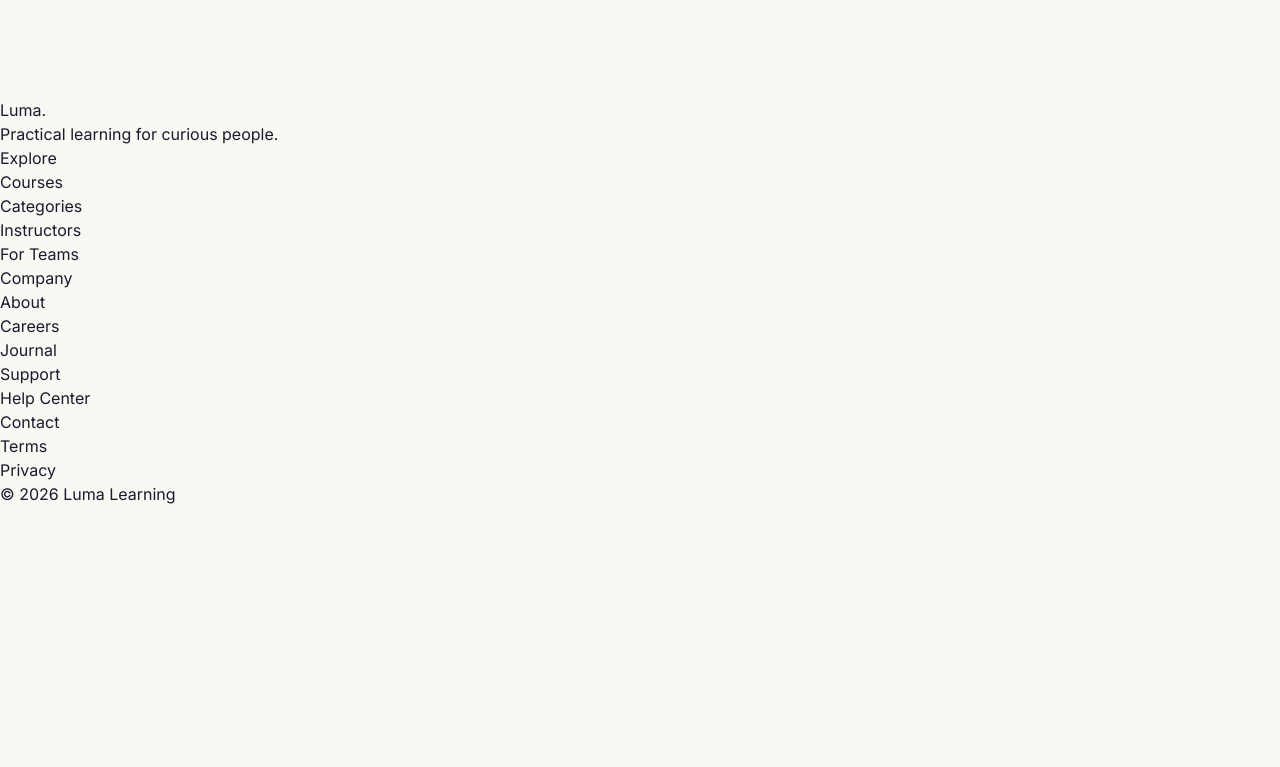
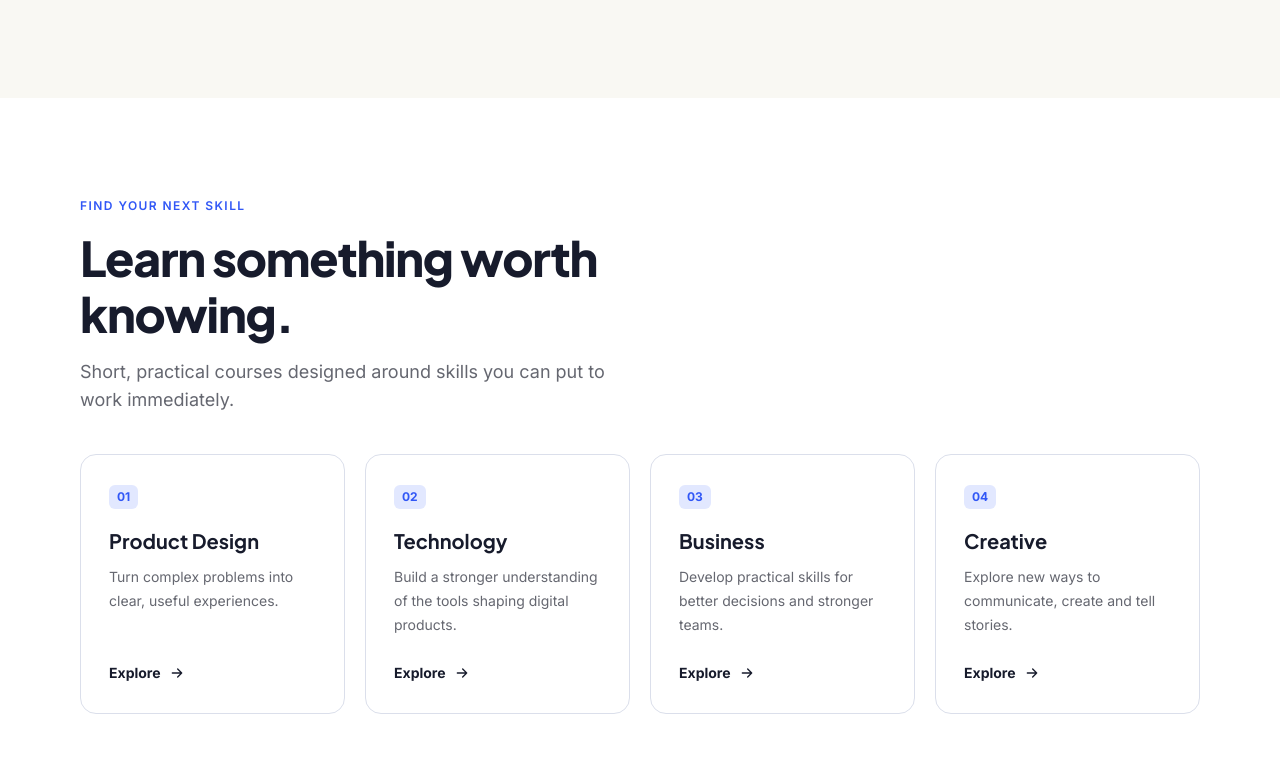
Before and after one commit to nicolas-davila/buzzvel-test-frontend, a Next.js app: page / in a window 1280 px wide. Shown: the part 693-1460 px from the top of the page. Before the commit the page ends 1199 px from the top, so only its background shows below. Built offline with nearby package versions, Linux system fonts and the light colour scheme.

Commit message:
feat: add categories section with reusable cards

```diff
--- a/src/app/page.tsx
+++ b/src/app/page.tsx
@@ -1,10 +1,11 @@
 import Hero from "@/components/Hero";
+import Categories from "@/components/Categories";
 
 export default function Home() {
   return (
-    <main className="flex flex-1 flex-col items-center bg-background">
+    <main className="flex-1">
         <Hero />
+        <Categories />
     </main>
-
   );
 }
--- /dev/null
+++ b/src/components/Categories.tsx
@@ -0,0 +1,30 @@
+import { categories } from "@/data/categories";
+import Container from "./Container";
+import SectionHeading from "./SectionHeading";
+import CategoryCard from "./CategoryCard";
+
+export default function Categories() {
+    return (
+        <section id="categories" className="bg-white py-16 md:py-25">
+            <Container className="flex flex-col gap-10">
+                <SectionHeading
+                    eyebrow="Find your next skill"
+                    title="Learn something worth knowing."
+                    description="Short, practical courses designed around skills you can put to work immediately."
+                />
+                <ul className="grid gap-5 sm:grid-cols-2 lg:grid-cols-4">
+                    {categories.map((category) => (
+                        <li key={category.number} className="flex">
+                            <CategoryCard
+                                number={category.number}
+                                title={category.title}
+                                description={category.description}
+                                href={category.href}
+                            />
+                        </li>
+                    ))}
+                </ul>
+            </Container>
+        </section>
+    );
+}
--- /dev/null
+++ b/src/components/CategoryCard.tsx
@@ -0,0 +1,38 @@
+import Tag from "./Tag";
+
+type CategoryCardProps = {
+    number: string;
+    title: string;
+    description: string;
+    href: string;
+};
+
+export default function CategoryCard({ number, title, description, href }: CategoryCardProps) {
+    return (
+        <a
+            href={href}
+            className="group flex min-h-[260px] w-full flex-col justify-between rounded-2xl border border-line bg-white p-7 transition-colors hover:border-primary motion-reduce:transition-none"
+        >
+            <div>
+                <Tag size="sm">{number}</Tag>
+                <h3 className="mt-4 font-heading text-xl leading-8 font-bold">{title}</h3>
+                <p className="mt-2 text-sm leading-6 text-muted">{description}</p>
+            </div>
+            <span className="mt-6 flex items-center gap-2 text-sm leading-6 font-bold">
+                Explore
+                <svg
+                    viewBox="0 0 24 24"
+                    className="size-4 transition-transform group-hover:translate-x-1 motion-reduce:transition-none"
+                    fill="none"
+                    stroke="currentColor"
+                    strokeWidth="2"
+                    strokeLinecap="round"
+                    strokeLinejoin="round"
+                    aria-hidden="true"
+                >
+                    <path d="M5 12h14M13 6l6 6-6 6" />
+                </svg>
+            </span>
+        </a>
+    );
+}
--- /dev/null
+++ b/src/data/categories.ts
@@ -0,0 +1,33 @@
+export type Category = {
+    number: string;
+    title: string;
+    description: string;
+    href: string;
+};
+
+export const categories: Category[] = [
+    {
+        number: "01",
+        title: "Product Design",
+        description: "Turn complex problems into clear, useful experiences.",
+        href: "#",
+    },
+    {
+        number: "02",
+        title: "Technology",
+        description: "Build a stronger understanding of the tools shaping digital products.",
+        href: "#",
+    },
+    {
+        number: "03",
+        title: "Business",
+        description: "Develop practical skills for better decisions and stronger teams.",
+        href: "#",
+    },
+    {
+        number: "04",
+        title: "Creative",
+        description: "Explore new ways to communicate, create and tell stories.",
+        href: "#",
+    },
+];
```
